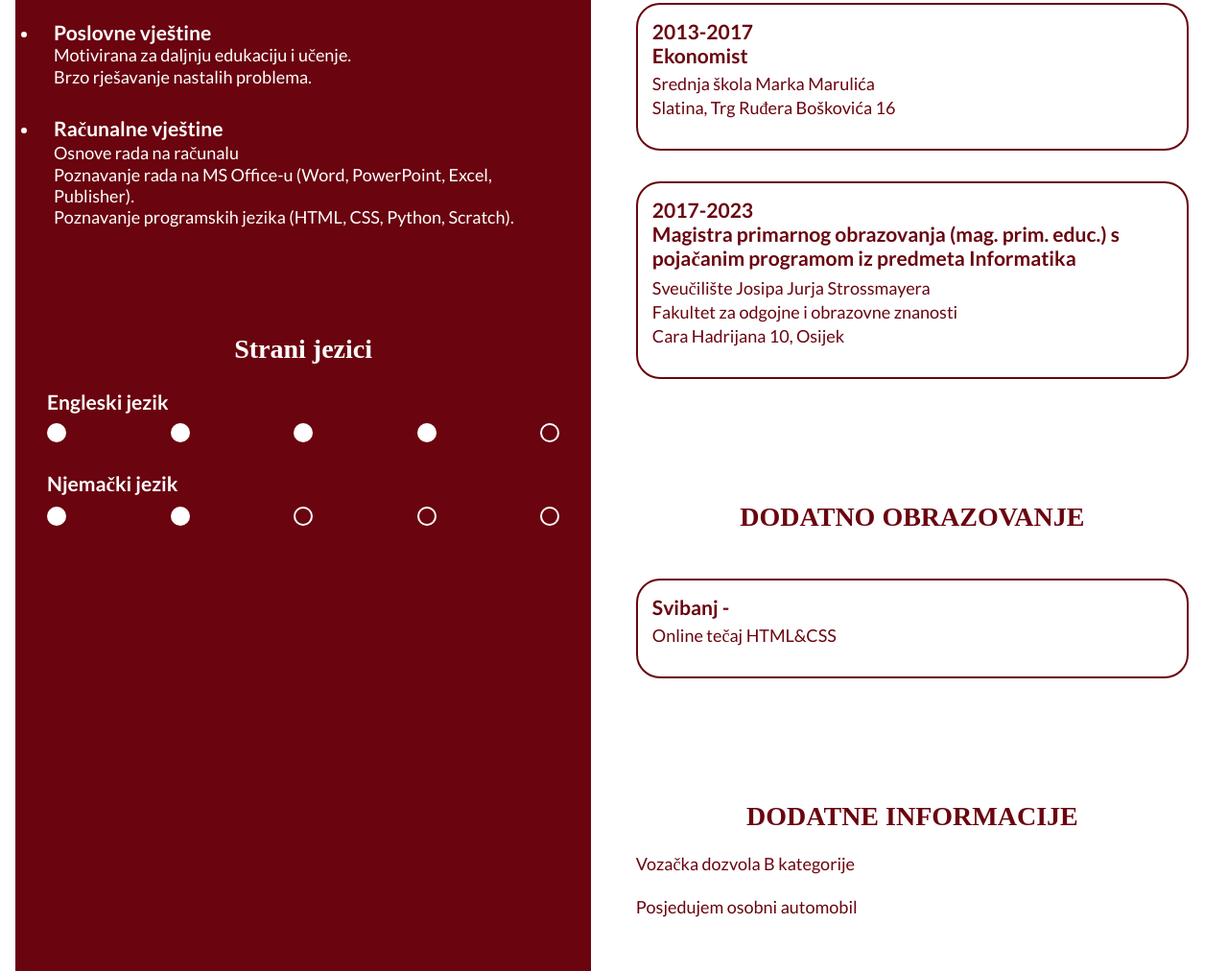
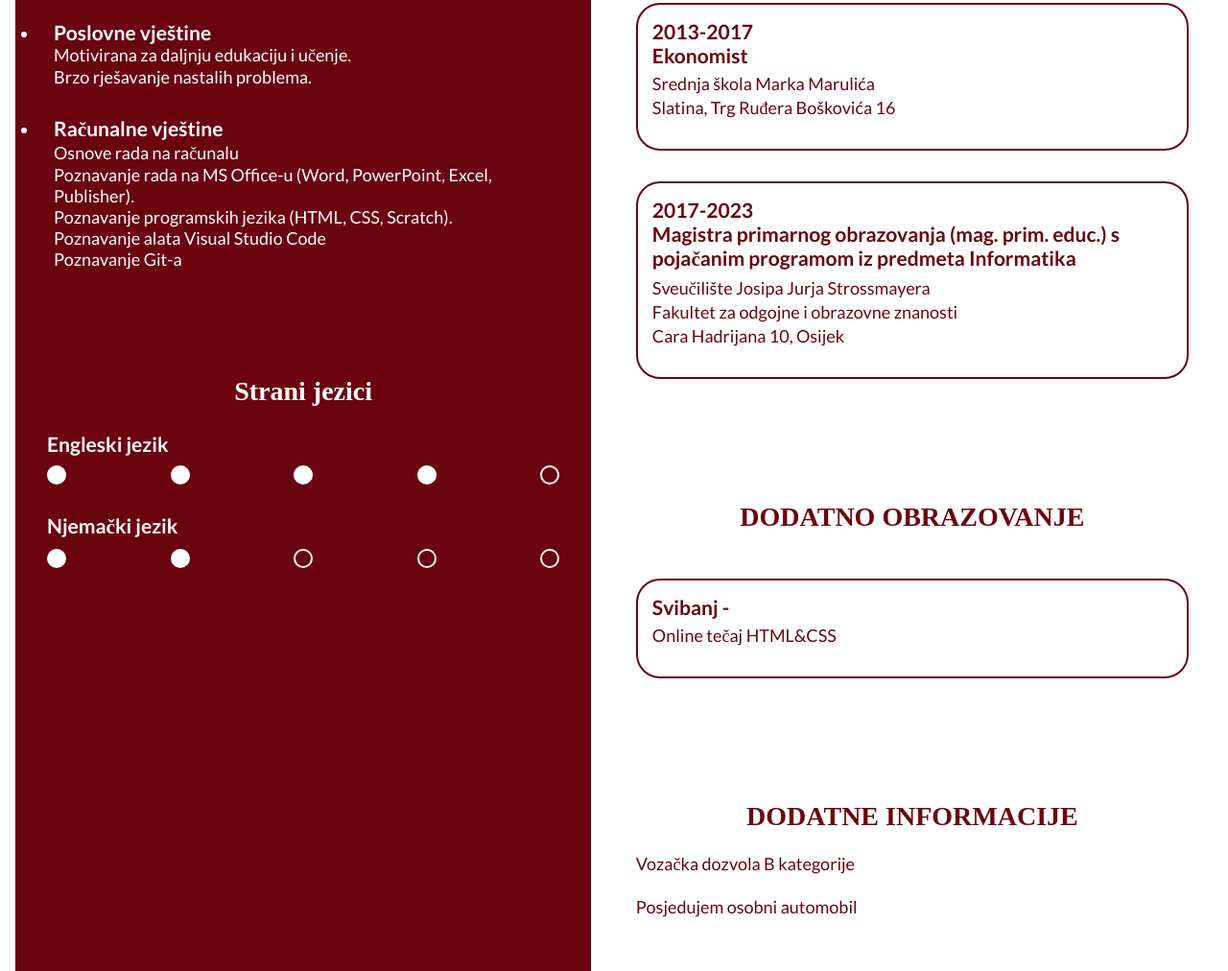
Before and after one commit to Ivana2304/CV, a plain HTML site: page index.html in a window 1280 px wide. Shown: the part 1287-2299 px from the top of the page at 96% size. Drawn offline with Linux system fonts and the light colour scheme; a web font is replaced by a local one.

Commit message:
addition

```diff
--- a/index.html
+++ b/index.html
@@ -102,7 +102,10 @@
                                 <h3>Računalne vještine</h3>
                                 <p>Osnove rada na računalu</p>
                                 <p>Poznavanje rada na MS Office-u (Word, PowerPoint, Excel, Publisher).</p>
-                                <p>Poznavanje programskih jezika (HTML, CSS, Python, Scratch).</p>
+                                <p>Poznavanje programskih jezika (HTML, CSS, Scratch).</p>
+                                <p>Poznavanje alata Visual Studio Code</p>
+                                <p> Poznavanje Git-a</p>
+
                             </li>
                         </ul>
                     </div>
```
